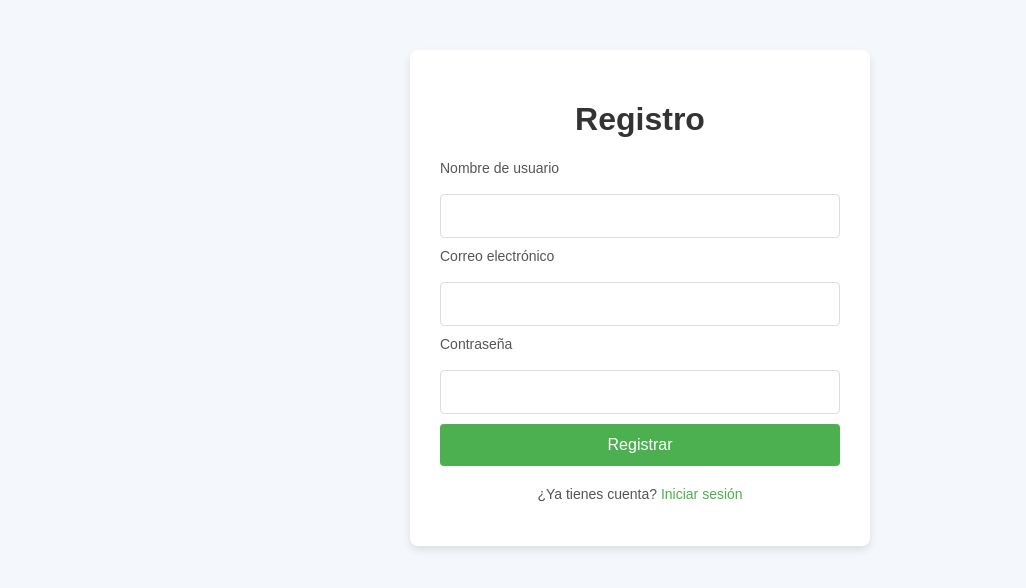
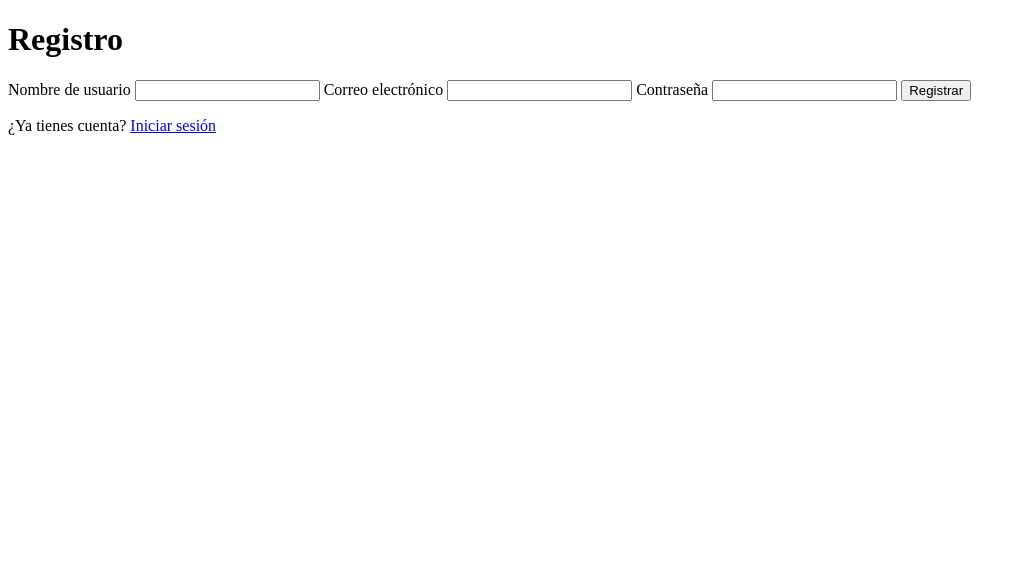
Before and after one commit to BRDiego1/ChatPio, a website: page views/registro.html in a window 1280 px wide. Shown: the whole page, without its empty margins (0-1026 px from the left). Drawn offline with Linux system fonts and the light colour scheme.

```diff
--- a/server.js
+++ b/server.js
@@ -2,9 +2,6 @@
 var socket = require('socket.io');
 var sql = require('./db.js');
 var app = express();
-
-app.use(express.json()); // Para manejar JSON en las solicitudes
-app.use(express.urlencoded({ extended: true })); // Para manejar datos de formulario
 
 // Configuración del servidor
 var server = app.listen(4000, function() {
@@ -32,7 +29,7 @@
 var io = socket(server);
 
 io.on('connection', function(socket) {
-    console.log("Hay una conexion", socket.id);
+    console.log("Usuario Conectado", socket.id);
 
     socket.on('chat', function(data) {
         console.log(data);
--- a/views/registro.html
+++ b/views/registro.html
@@ -4,86 +4,6 @@
     <meta charset="UTF-8">
     <meta name="viewport" content="width=device-width, initial-scale=1.0">
     <title>Registro</title>
-    <style>
-        body {
-            font-family: Arial, sans-serif;
-            background-color: #f4f7fc;
-            margin: 0;
-            padding: 0;
-        }
-
-        .container {
-            width: 100%;
-            max-width: 400px;
-            margin: 50px auto;
-            background-color: #ffffff;
-            padding: 30px;
-            border-radius: 8px;
-            box-shadow: 0 4px 8px rgba(0, 0, 0, 0.1);
-        }
-
-        h1 {
-            text-align: center;
-            color: #333;
-        }
-
-        label {
-            display: block;
-            font-size: 14px;
-            color: #555;
-            margin-bottom: 8px;
-        }
-
-        input[type="text"],
-        input[type="email"],
-        input[type="password"] {
-            width: 100%;
-            padding: 12px;
-            margin: 10px 0;
-            border: 1px solid #ddd;
-            border-radius: 4px;
-            box-sizing: border-box;
-            font-size: 16px;
-        }
-
-        input[type="text"]:focus,
-        input[type="email"]:focus,
-        input[type="password"]:focus {
-            border-color: #4CAF50;
-            outline: none;
-        }
-
-        button {
-            width: 100%;
-            padding: 12px;
-            background-color: #4CAF50;
-            color: white;
-            border: none;
-            border-radius: 4px;
-            font-size: 16px;
-            cursor: pointer;
-        }
-
-        button:hover {
-            background-color: #45a049;
-        }
-
-        .message {
-            text-align: center;
-            font-size: 14px;
-            color: #555;
-            margin-top: 20px;
-        }
-
-        .message a {
-            color: #4CAF50;
-            text-decoration: none;
-        }
-
-        .message a:hover {
-            text-decoration: underline;
-        }
-    </style>
 </head>
 <body>
     <div class="container">
```
Also changed, not shown: views/index.html (+7 -1 lines), views/login.html (+0 -80 lines).
